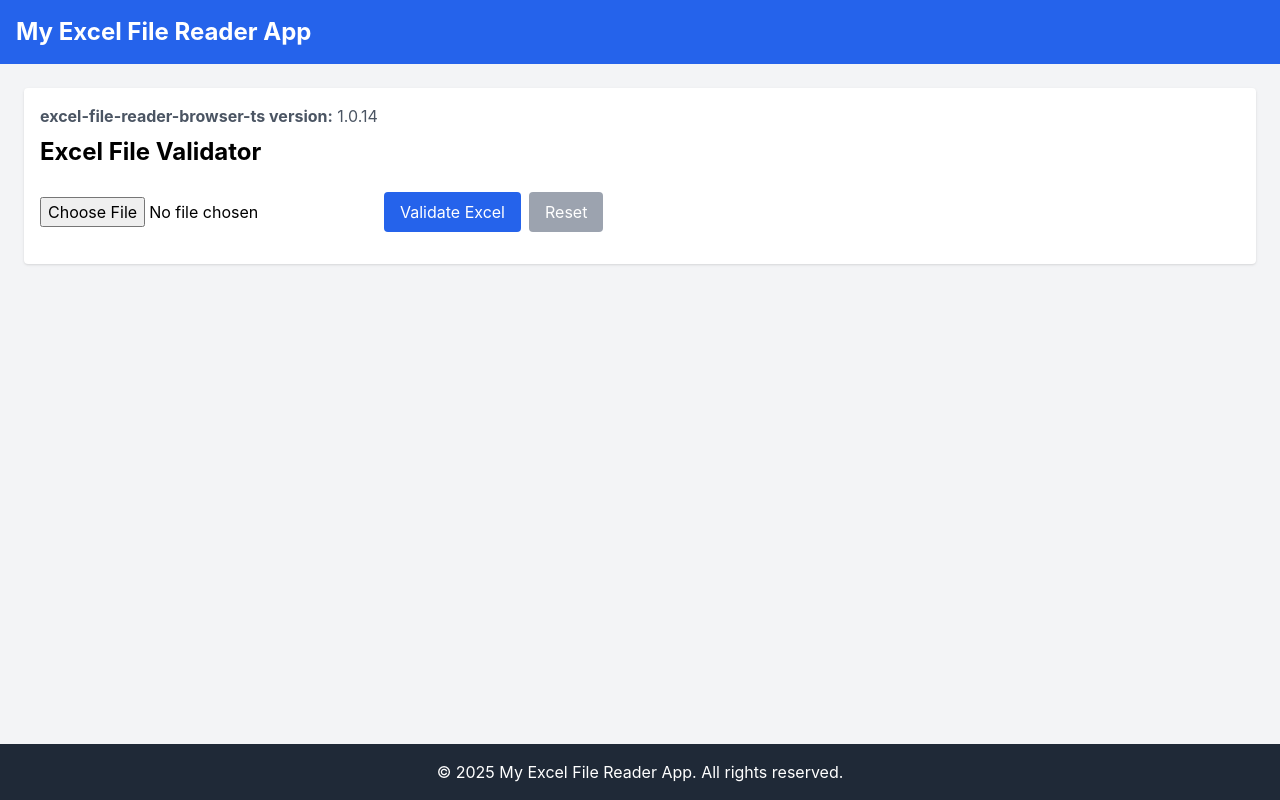
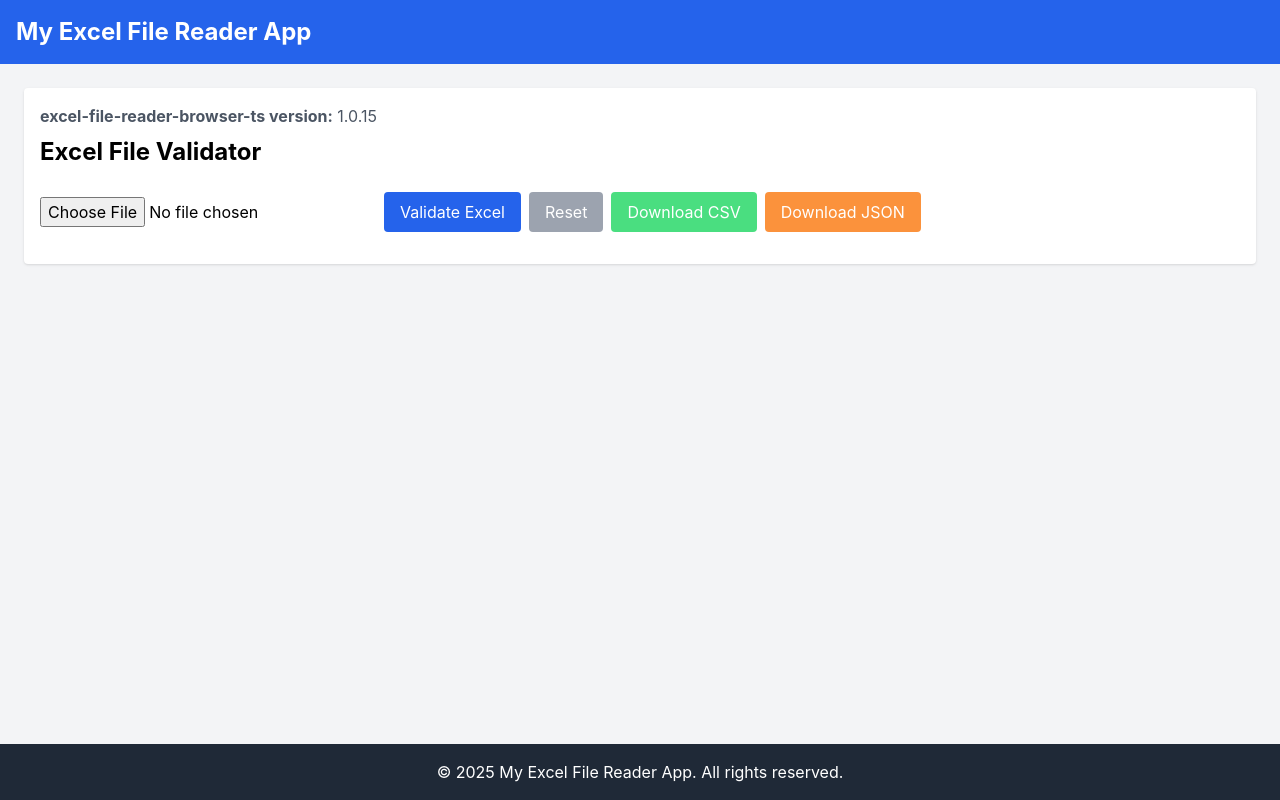
Before and after one commit to rajasekar-arch/excel-file-reader-ui, a React (Create React App) app: page / in a window 1280 px wide. Built offline with nearby package versions, Linux system fonts and the light colour scheme.

Commit message:
excel-file-reader-ui: version updated 1.0.15

```diff
--- a/package.json
+++ b/package.json
@@ -16,7 +16,7 @@
     "@testing-library/jest-dom": "^6.6.3",
     "@testing-library/react": "^16.3.0",
     "@testing-library/user-event": "^13.5.0",
-    "excel-file-reader-browser-ts": "^1.0.14",
+    "excel-file-reader-browser-ts": "^1.0.15",
     "react": "^19.1.0",
     "react-dom": "^19.1.0",
     "react-scripts": "5.0.1",
--- a/src/components/FileReaderPage.jsx
+++ b/src/components/FileReaderPage.jsx
@@ -7,7 +7,9 @@ import {
   findSpecialCharacterCells,
   getExcelRawData,
   getExcelColumnCount,
-  getExcelMetadata
+  getExcelMetadata,
+  downloadExcelAsCSV,
+  downloadExcelAsJSON
 } from 'excel-file-reader-browser-ts';
 
 import ExcelPreviewTable from './ExcelPreviewTable';
@@ -62,6 +64,36 @@ const ExcelValidatorPage = () => {
     }
   };
 
+  const handleCsvDownload = async () => {
+    if (!file) return;
+    setLoading(true);
+    try {
+      const buffer = await readFileAsArrayBuffer(file);
+      await downloadExcelAsCSV(buffer);
+
+      setLoading(false);
+    } catch (err) {
+      console.error(err);
+      setLoading(false);
+      setError('Error processing the Excel file.');
+    }
+  }
+
+  const handleJsonDownload = async () => {
+    if (!file) return;
+    setLoading(true);
+    try {
+      const buffer = await readFileAsArrayBuffer(file);
+      await downloadExcelAsJSON(buffer);
+
+      setLoading(false);
+    } catch (err) {
+      console.error(err);
+      setLoading(false);
+      setError('Error processing the Excel file.');
+    }
+  }
+
   const handleCheckColumnValues = async () => {
     if (!file || !selectedHeader) return;
 
@@ -79,10 +111,10 @@ const ExcelValidatorPage = () => {
     <div className="p-4 bg-white rounded shadow">
       <div>
         <p className="mb-2 text-gray-600">
-          <strong>excel-file-reader-browser-ts version:</strong> 1.0.14
+          <strong>excel-file-reader-browser-ts version:</strong> 1.0.15
         </p>
       </div>
-            <h1 className="text-2xl font-bold mb-6">Excel File Validator</h1>
+      <h1 className="text-2xl font-bold mb-6">Excel File Validator</h1>
       <input id="excel-file-input" type="file" accept=".xlsx" onChange={handleFileChange} className="mb-4" />
       <button
         onClick={handleValidateFile}
@@ -109,7 +141,14 @@ const ExcelValidatorPage = () => {
       >
         Reset
       </button>
+      {/* Add download csv button */}
 
+      <button onClick={handleCsvDownload} className="bg-green-400 text-white px-4 py-2 rounded mb-4 ml-2">
+        Download CSV
+      </button>
+      <button onClick={handleJsonDownload} className="bg-orange-400 text-white px-4 py-2 rounded mb-4 ml-2">
+        Download JSON
+      </button>
       {loading ? (
         <p className="text-gray-500 mb-4">loading....</p>
       ) : (
```
Also changed, not shown: 1 other file (tests, documents, lock files or other folders).
